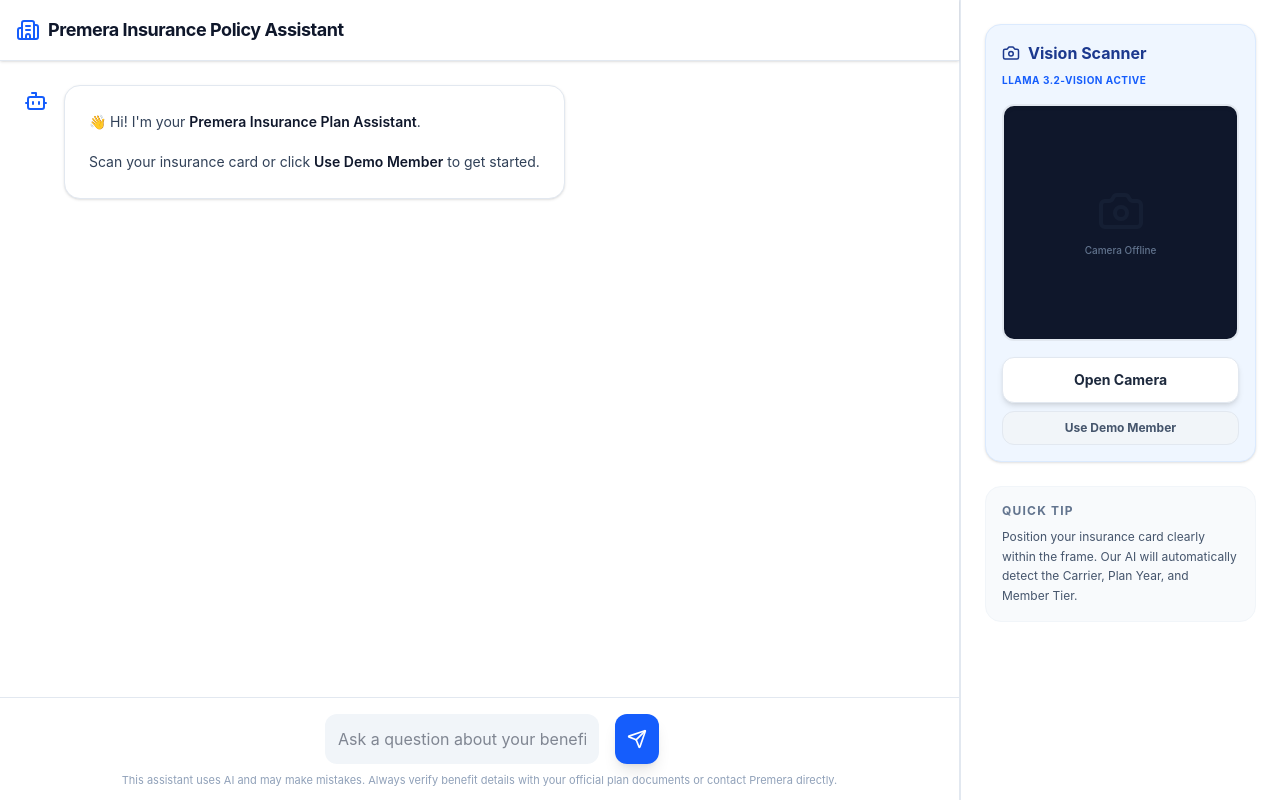
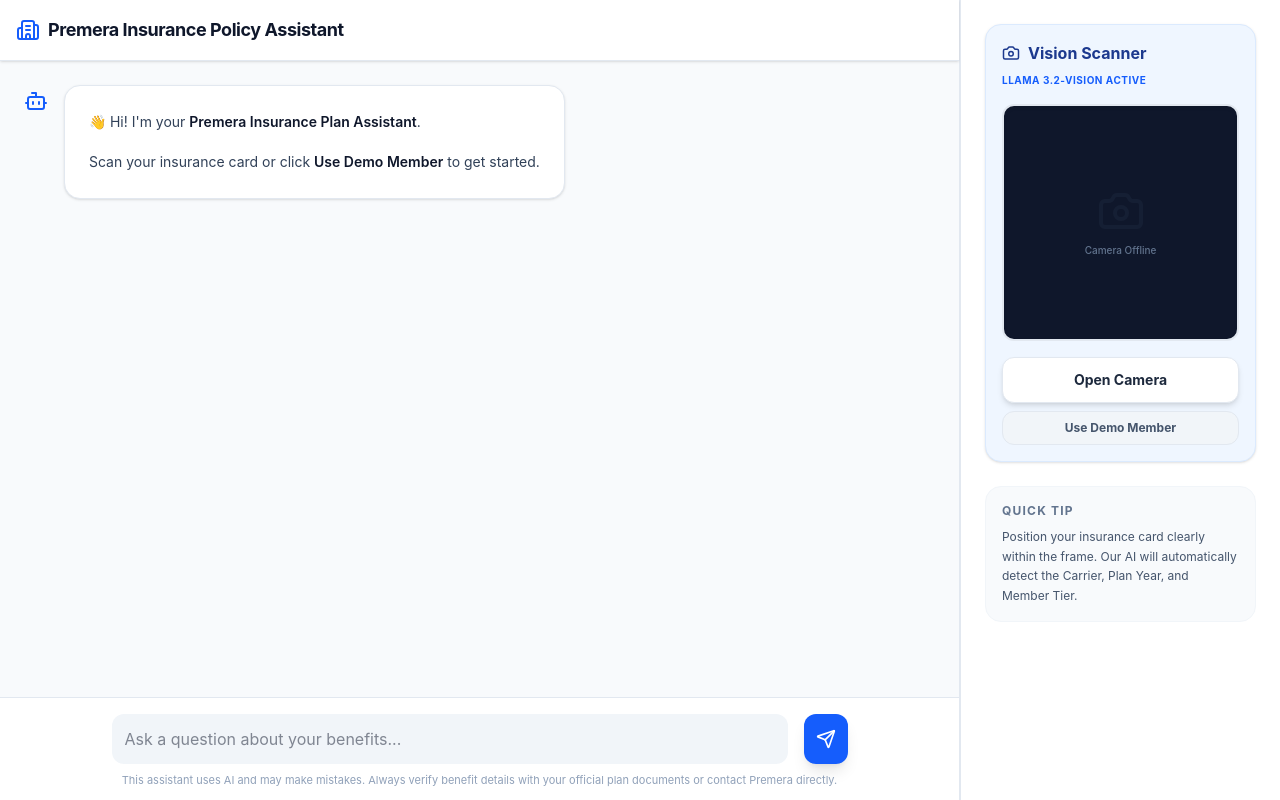
Before and after one commit to mkr22013/insurance-frontend, a React (Vite) app: page / in a window 1280 px wide. Built offline with nearby package versions, Linux system fonts and the light colour scheme.

Commit message:
added few welcome message changes

```diff
--- a/src/App.tsx
+++ b/src/App.tsx
@@ -72,7 +72,8 @@
 
   // ── On mount: load welcome message + member plan info ──────────────────────
   useEffect(() => {
-    // Always show basic welcome message on mount
+    // Only load welcome when authenticated or activeMemberKey is set
+    // Unauthenticated: show basic message, wait for "Use Demo Member" button
     if (!isAuthenticated && !activeMemberKey) {
       setMessages([
         {
@@ -340,7 +341,7 @@
       });
       setMemberInfo(res.data);
       setMessages([]); // clear initial message
-      setActiveMemberKey("DEMO000001"); // triggers loadWelcome via useEffect
+      setActiveMemberKey("DEMO000001"); // triggers useEffect → loadWelcome
     } catch {
       setMessages((prev) => [
         ...prev,
@@ -449,8 +450,7 @@
   });
 
   return (
-    <div className="flex h-full min-h-0 w-full bg-white font-sans text-slate-900">
-      <div className="flex w-full h-full min-h-0 overflow-hidden">
+    <div className="flex h-screen bg-slate-50 font-sans text-slate-900">
       {/* ── MAIN CHAT AREA ── */}
       <div className="flex flex-col flex-1 border-r border-slate-200">
         <header className="flex items-center justify-between p-4 bg-white border-b border-slate-200 shadow-sm">
@@ -464,9 +464,7 @@
           {/* Plan switcher — only shown in authenticated mode with multiple keys */}
           {isAuthenticated && memberKeys.length > 1 && (
             <div className="flex items-center gap-2">
-                <span className="text-xs text-slate-500 font-medium">
-                  Plan:
-                </span>
+              <span className="text-xs text-slate-500 font-medium">Plan:</span>
               <select
                 value={activeMemberKey}
                 onChange={(e) => switchPlan(e.target.value)}
@@ -494,7 +492,6 @@
         </header>
 
         <main className="flex-1 overflow-y-auto p-6 space-y-6">
-            <div className="w-full space-y-6">
           {safeMessages.map((msg, i) => (
             <div
               key={i}
@@ -558,9 +555,10 @@
                   )}
 
                 {msg.role === "assistant" &&
-                      msg.pages &&
-                      msg.pages.length > 0 &&
-                      msg.source && (
+                  msg.source &&
+                  (msg.pages?.length > 0 ||
+                    msg.source.includes("||") ||
+                    msg.source.includes("Pages")) && (
                     <div className="mt-3 pt-3 border-t border-slate-100 flex items-start gap-2">
                       <FileDown
                         size={13}
@@ -570,12 +568,33 @@
                         <span className="font-semibold text-slate-600">
                           Referenced from:{" "}
                         </span>
+                        {msg.source.includes("||") ? (
+                          // Rx dual-source: "Booklet A | Pages X, Y || Booklet B | Page Z"
+                          <span>
+                            {msg.source.split("||").map((part, i) => (
+                              <span key={i}>
+                                {i > 0 && (
+                                  <span className="mx-1 text-slate-300">·</span>
+                                )}
+                                {part.trim()}
+                              </span>
+                            ))}
+                          </span>
+                        ) : (
+                          // Regular single-source with pages array
+                          <>
                             <span>{msg.source}</span>
+                            {msg.pages && msg.pages.length > 0 && (
+                              <>
                                 <span className="mx-1 text-slate-300">|</span>
                                 <span className="font-medium text-slate-600">
                                   Page{msg.pages.length > 1 ? "s" : ""}{" "}
                                   {msg.pages.join(", ")}
                                 </span>
+                              </>
+                            )}
+                          </>
+                        )}
                       </div>
                     </div>
                   )}
@@ -608,18 +627,14 @@
           )}
 
           <div ref={chatEndRef} />
-            </div>
         </main>
 
         <footer className="bg-white border-t border-slate-200 pt-4 pb-2">
-            <div className="w-full flex justify-center px-4">
-              <div className="w-1/3 flex gap-4">
+          <div className="max-w-3xl mx-auto flex gap-4 px-4">
             <input
               value={input}
               onChange={(e) => setInput(e.target.value)}
-                  onKeyDown={(e) =>
-                    e.key === "Enter" && !loading && handleSend()
-                  }
+              onKeyDown={(e) => e.key === "Enter" && !loading && handleSend()}
               placeholder="Ask a question about your benefits..."
               className="flex-1 p-3 bg-slate-100 border border-transparent rounded-xl focus:bg-white focus:ring-2 focus:ring-blue-500 outline-none transition-all"
             />
@@ -631,11 +646,10 @@
               <Send size={20} />
             </button>
           </div>
-            </div>
           <p className="text-center text-[11px] text-slate-400 mt-2 pb-1">
-              This assistant uses AI and may make mistakes. Always verify
-              benefit details with your official plan documents or contact
-              Premera directly.
+            This assistant uses AI and may make mistakes. Always verify benefit
+            details with your official plan documents or contact Premera
+            directly.
           </p>
         </footer>
       </div>
@@ -650,8 +664,7 @@
                 <Camera size={18} /> Check Dependent Benefits
               </h2>
               <p className="text-[11px] text-blue-600 mb-4 leading-relaxed">
-                  Scan a dependent's insurance card to view their benefit
-                  details.
+                Scan a dependent's insurance card to view their benefit details.
               </p>
 
               <div className="aspect-square bg-slate-900 rounded-xl mb-4 overflow-hidden flex items-center justify-center border-2 border-slate-200 shadow-inner">
@@ -772,6 +785,5 @@
         </div>
       </aside>
     </div>
-    </div>
   );
 }
```
Lines whose indentation alone changed are shown as unchanged.
